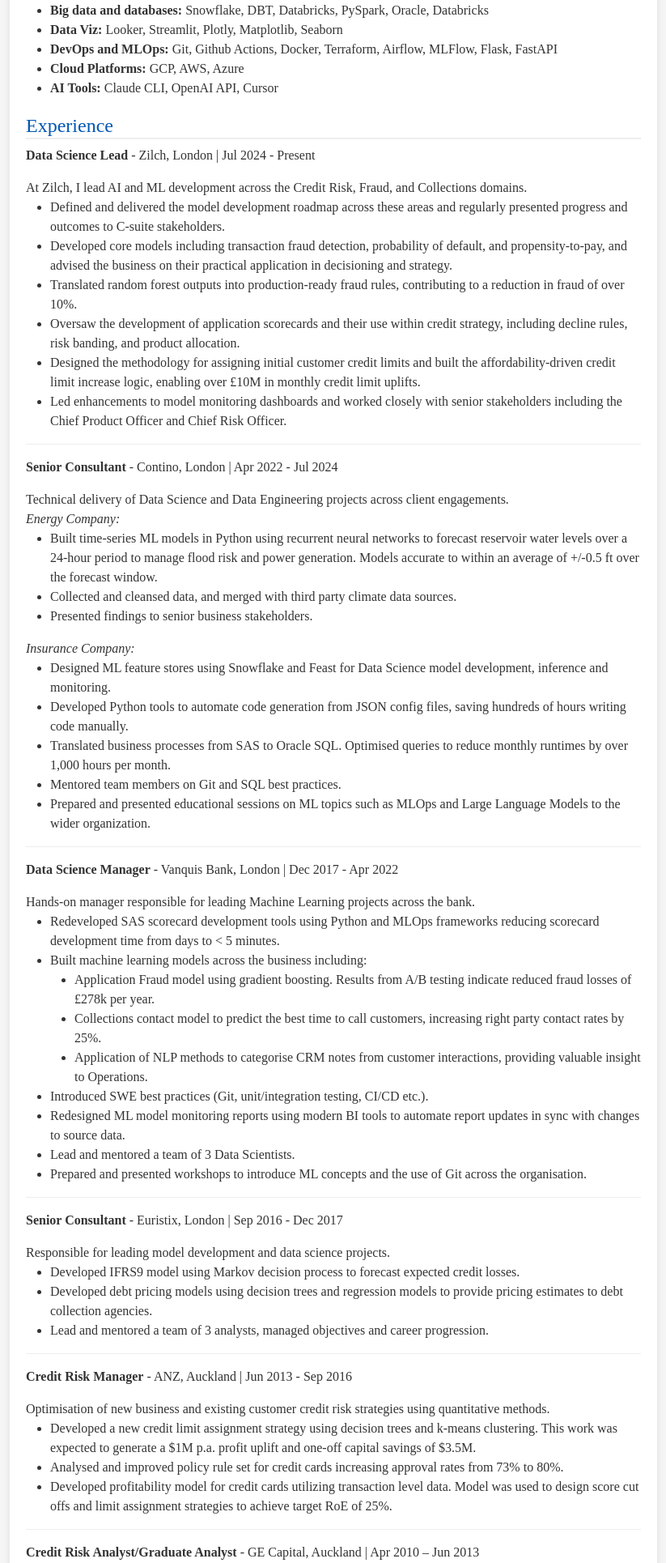
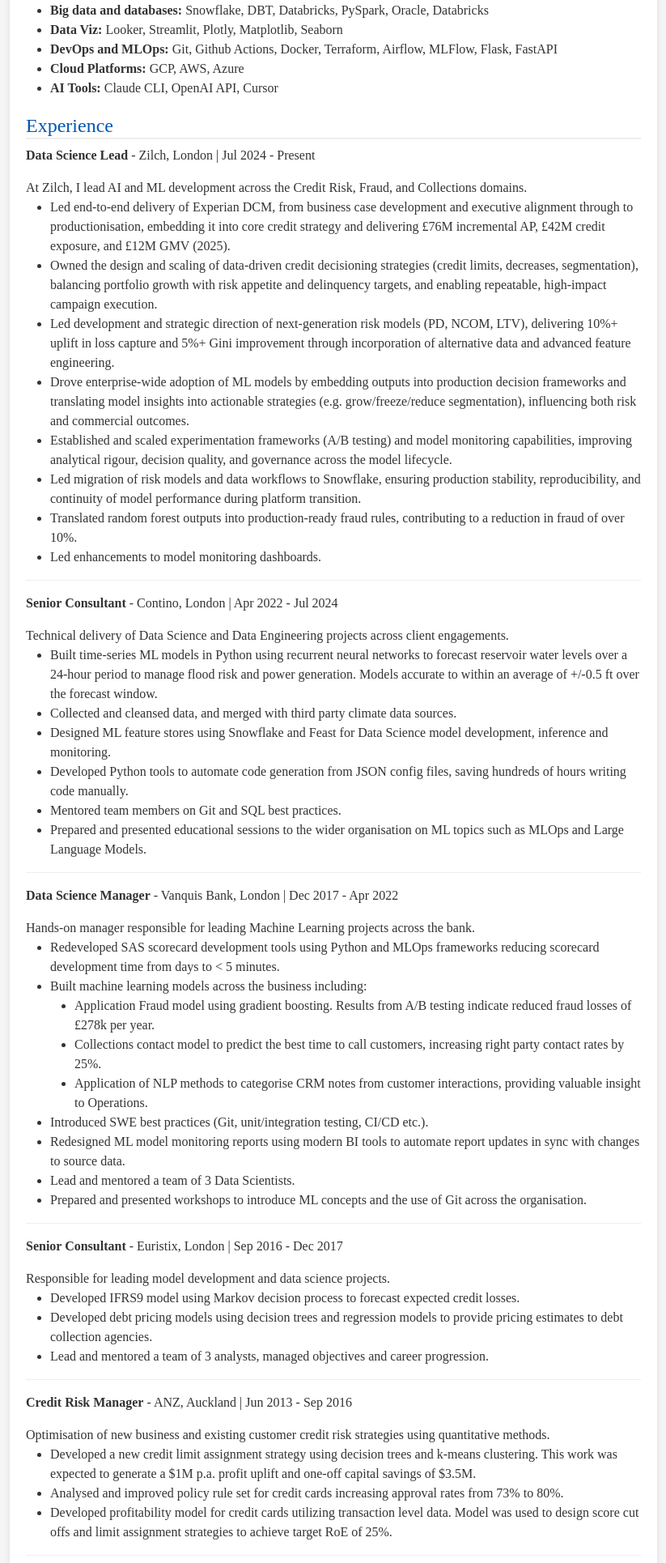
Before and after one commit to g-nightingale/cv-webapp, a Flask app: page / in a window 1280 px wide. Shown: the part 334-2264 px from the top of the page at 81% size, without its empty margins (228-1051 px from the left). Run offline with Flask 2, Linux system fonts and the light colour scheme; some libraries are stand-ins or nearby versions.

Commit message:
feat: update CV content

```diff
--- a/templates/cv.html
+++ b/templates/cv.html
@@ -102,36 +102,30 @@
     <p><strong>Data Science Lead</strong> - Zilch, London | Jul 2024 - Present</p>
     At Zilch, I lead AI and ML development across the Credit Risk, Fraud, and Collections domains.
     <ul>
-        <li>Defined and delivered the model development roadmap across these areas and regularly presented progress and outcomes to C-suite stakeholders.</li>
-        <li>Developed core models including transaction fraud detection, probability of default, and propensity-to-pay, and advised the business on their practical application in decisioning and strategy.</li>
+        <li>Led end-to-end delivery of Experian DCM, from business case development and executive alignment through to productionisation, embedding it into core credit strategy and delivering £76M incremental AP, £42M credit exposure, and £12M GMV (2025).</li>
+        <li>Owned the design and scaling of data-driven credit decisioning strategies (credit limits, decreases, segmentation), balancing portfolio growth with risk appetite and delinquency targets, and enabling repeatable, high-impact campaign execution.</li>
+        <li>Led development and strategic direction of next-generation risk models (PD, NCOM, LTV), delivering 10%+ uplift in loss capture and 5%+ Gini improvement through incorporation of alternative data and advanced feature engineering.</li>
+        <li>Drove enterprise-wide adoption of ML models by embedding outputs into production decision frameworks and translating model insights into actionable strategies (e.g. grow/freeze/reduce segmentation), influencing both risk and commercial outcomes.</li>
+        <li>Established and scaled experimentation frameworks (A/B testing) and model monitoring capabilities, improving analytical rigour, decision quality, and governance across the model lifecycle.</li>
+        <li>Led migration of risk models and data workflows to Snowflake, ensuring production stability, reproducibility, and continuity of model performance during platform transition.</li>
         <li>Translated random forest outputs into production-ready fraud rules, contributing to a reduction in fraud of over 10%.</li>
-        <li>Oversaw the development of application scorecards and their use within credit strategy, including decline rules, risk banding, and product allocation.</li>
-        <li>Designed the methodology for assigning initial customer credit limits and built the affordability-driven credit limit increase logic, enabling over £10M in monthly credit limit uplifts.</li>
-        <li>Led enhancements to model monitoring dashboards and worked closely with senior stakeholders including the Chief Product Officer and Chief Risk Officer.</li>
+        <li>Led enhancements to model monitoring dashboards.</li>
     </ul>
     <p class="bottomborder"></p>
 
     <p><strong>Senior Consultant</strong> - Contino, London | Apr 2022 - Jul 2024</p>
     Technical delivery of Data Science and Data Engineering projects across client engagements. <br>
-    <i>Energy Company:</i>
     <ul>
         <li>Built time-series ML models in Python using recurrent neural networks to forecast reservoir water
             levels over a 24-hour period to manage flood risk and power generation. Models accurate to within an
             average of +/-0.5 ft over the forecast window.</li>
         <li>Collected and cleansed data, and merged with third party climate data sources.</li>
-        <li> Presented findings to senior business stakeholders.</li>
-    </ul>
-    <i>Insurance Company:</i>
-    <ul>
         <li>Designed ML feature stores using Snowflake and Feast for Data Science model development,
         inference and monitoring.</li>
         <li>Developed Python tools to automate code generation from JSON config files, saving hundreds of
         hours writing code manually.</li>
-        <li>Translated business processes from SAS to Oracle SQL. Optimised queries to reduce monthly runtimes
-        by over 1,000 hours per month.</li>
         <li>Mentored team members on Git and SQL best practices.</li>
-        <li>Prepared and presented educational sessions on ML topics such as MLOps and Large Language Models to
-        the wider organization.</li>
+        <li>Prepared and presented educational sessions to the wider organisation on ML topics such as MLOps and Large Language Models.</li>
     </ul>
     <p class="bottomborder"></p>
 
```
